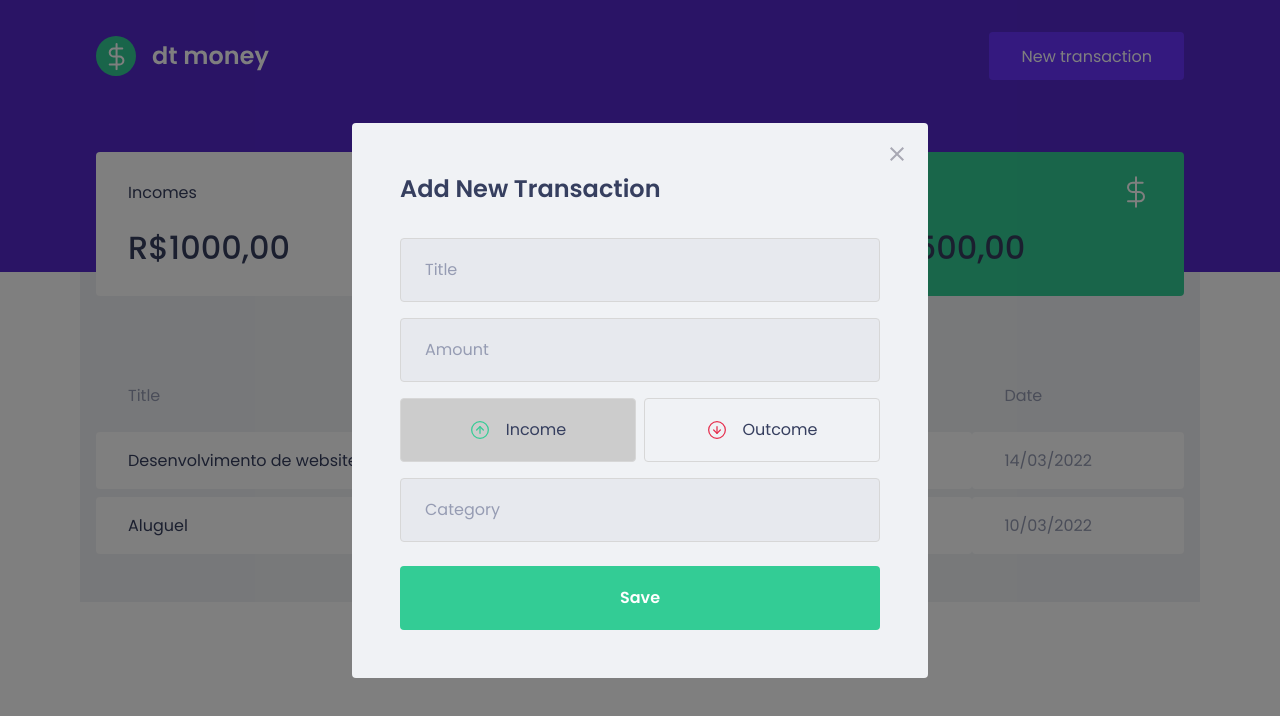
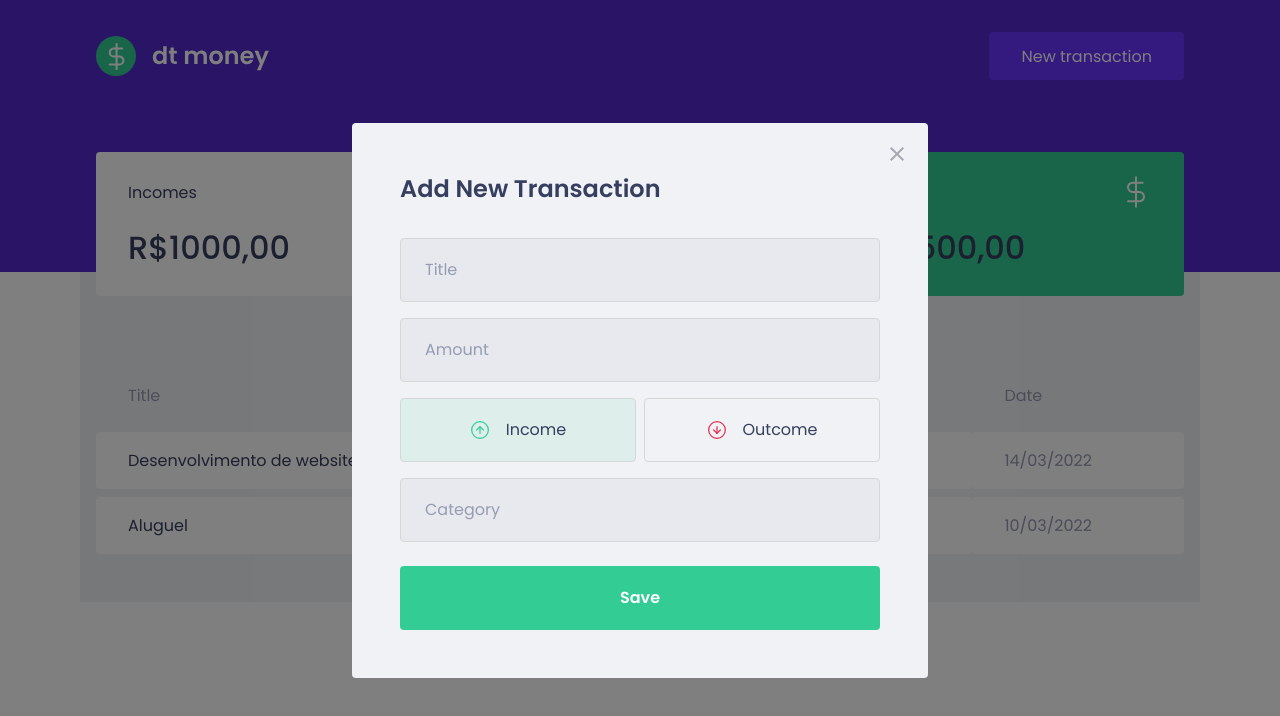
Before and after one commit to silvasouzaadriano/02-dt-money, a React (Create React App) app: page / in a window 1280 px wide. Both pictures are taken after a click on the button "New transaction". Shown: the top 716 px of the page. Built offline with nearby package versions, Linux system fonts and the light colour scheme; no server answers; what miragejs would draw is missing.

Commit message:
Adding colors to transaction type buttons

```diff
--- a/src/components/NewTransactionModal/index.tsx
+++ b/src/components/NewTransactionModal/index.tsx
@@ -47,6 +47,7 @@ export function NewTransactionModal({ isOpen, onRequestClose }: NewTransactionMo
             type="button"
             onClick={() => { setTransactionType('deposit'); }}
             isActive={transactionType === 'deposit'}
+            activeColor="green"
           >
             <img src={incomeImg} alt="Transaction income" />
             <span>Income</span>
@@ -56,6 +57,7 @@ export function NewTransactionModal({ isOpen, onRequestClose }: NewTransactionMo
             type="button"
             onClick={() => { setTransactionType('withdraw'); }}
             isActive={transactionType === 'withdraw'}
+            activeColor="red"
           >
             <img src={outcomeImg} alt="Transaction outcome" />
             <span>Outcome</span>
--- a/src/components/NewTransactionModal/styles.ts
+++ b/src/components/NewTransactionModal/styles.ts
@@ -1,5 +1,5 @@
 import styled from 'styled-components';
-import { darken } from 'polished';
+import { darken, transparentize } from 'polished';
 
 export const Container = styled.form`
   h2 {
@@ -58,6 +58,12 @@ export const TransactionTypeContainer = styled.div`
 
 interface transactionTypeRadioBoxProps {
   isActive: boolean;
+  activeColor: 'green' | 'red';
+}
+
+const transactionTypeRadioBoxColors = {
+  green: '#33CC95',
+  red: '#E62E4D'
 }
 
 export const TransactionTypeRadioBox = styled.button<transactionTypeRadioBoxProps>`
@@ -65,7 +71,9 @@ export const TransactionTypeRadioBox = styled.button<transactionTypeRadioBoxProp
     border: 1px solid #d7d7d7;
     border-radius: 0.25rem;
 
-    background: ${(props) => props.isActive ? '#ccc' : 'transparent'};
+    background: ${(props) => props.isActive
+      ? transparentize(0.9, transactionTypeRadioBoxColors[props.activeColor])
+      : 'transparent'};
 
     display: flex;
     align-items: center;
```
